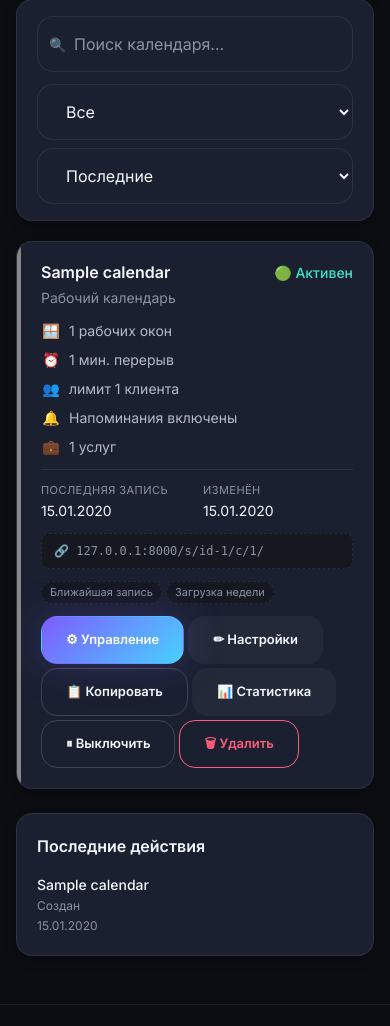
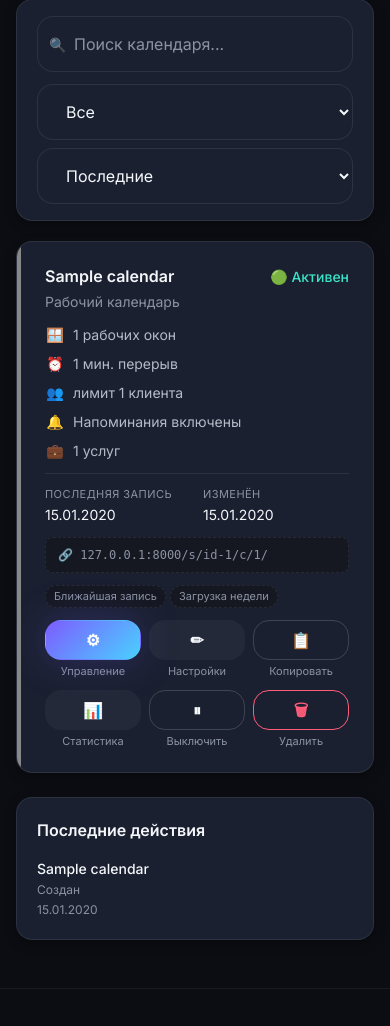
Before and after one commit to Kok321416/Apoinment_sistem_with_Anatoli, a FastAPI app: page /calendars/ in a window 390 px wide. Shown: the part 1568-2594 px from the top of the page. Run offline with FastAPI, Linux system fonts and the light colour scheme; the visitor is signed in with stand-in values (Sample User, id 1); tables that the repository leaves empty hold one stand-in row (values such as "Sample post").

Commit message:
Fix booking UX: phone validation, duplicate submit guard, calendar layout.
Move calendar settings to page top, enlarge calendar cards with action labels, and prevent double booking on public flow.

Co-authored-by: Cursor <cursoragent@cursor.com>

```diff
--- a/app/static/css/calendars-hub.css
+++ b/app/static/css/calendars-hub.css
@@ -279,17 +279,17 @@
 
 .calendars-grid {
     display: grid;
-    grid-template-columns: repeat(auto-fill, minmax(320px, 1fr));
-    gap: var(--space-lg);
+    grid-template-columns: repeat(auto-fill, minmax(380px, 1fr));
+    gap: var(--space-xl);
 }
 
 .cal-card {
     position: relative;
     display: flex;
     flex-direction: column;
-    min-height: 380px;
-    padding: var(--space-xl);
-    padding-left: calc(var(--space-xl) + 4px);
+    min-height: 460px;
+    padding: var(--space-2xl);
+    padding-left: calc(var(--space-2xl) + 4px);
     border-radius: var(--radius-md);
     background: var(--surface-200);
     border: 1px solid var(--border-default);
@@ -439,19 +439,42 @@
 }
 
 .cal-card__actions {
-    display: flex;
-    flex-wrap: wrap;
-    gap: var(--space-xs);
+    display: grid;
+    grid-template-columns: repeat(3, minmax(0, 1fr));
+    gap: var(--space-md) var(--space-sm);
     margin-top: auto;
 }
 
-.cal-card__actions .btn--sm {
-    font-size: 0.8125rem;
+.cal-card__action-item {
+    display: flex;
+    flex-direction: column;
+    align-items: center;
+    gap: var(--space-xs);
+    text-align: center;
+}
+
+.cal-card__action-item .btn--sm {
+    width: 100%;
+    min-height: 40px;
+    font-size: 1rem;
+}
+
+.cal-card__action-label {
+    font-size: 0.6875rem;
+    line-height: 1.3;
+    color: var(--text-muted);
+    max-width: 100%;
 }
 
 .cal-card__delete-form,
 .cal-card__toggle-form {
     margin: 0;
+    width: 100%;
+}
+
+.cal-card__toggle-form .btn,
+.cal-card__delete-form .btn {
+    width: 100%;
 }
 
 .calendars-filter-empty {
--- a/app/templates/calendars.html
+++ b/app/templates/calendars.html
@@ -8,7 +8,7 @@
 
 {% block page_css %}
 <link rel="stylesheet" href="/static/css/app.css?v=23">
-<link rel="stylesheet" href="/static/css/calendars-hub.css?v=1">
+<link rel="stylesheet" href="/static/css/calendars-hub.css?v=2">
 {% endblock %}
 
 {% block app_content %}
@@ -188,22 +188,40 @@
                         </div>
 
                         <div class="cal-card__actions">
-                            <a href="{{ cal.manage_url }}" class="btn btn--primary btn--sm">⚙ Управление</a>
-                            <a href="{{ cal.settings_url }}" class="btn btn--ghost btn--sm">✏ Настройки</a>
-                            <button type="button" class="btn btn--secondary btn--sm" data-link="{{ cal.booking_url }}" onclick="copyBookingLink(this)">📋 Копировать</button>
-                            <button type="button" class="btn btn--ghost btn--sm" data-stub-stats>📊 Статистика</button>
+                            <div class="cal-card__action-item">
+                                <a href="{{ cal.manage_url }}" class="btn btn--primary btn--sm" title="Расписание и окна записи">⚙</a>
+                                <span class="cal-card__action-label">Управление</span>
+                            </div>
+                            <div class="cal-card__action-item">
+                                <a href="{{ cal.settings_url }}" class="btn btn--ghost btn--sm" title="Перерывы и напоминания">✏</a>
+                                <span class="cal-card__action-label">Настройки</span>
+                            </div>
+                            <div class="cal-card__action-item">
+                                <button type="button" class="btn btn--secondary btn--sm" data-link="{{ cal.booking_url }}" onclick="copyBookingLink(this)" title="Ссылка для клиентов">📋</button>
+                                <span class="cal-card__action-label">Копировать</span>
+                            </div>
+                            <div class="cal-card__action-item">
+                                <button type="button" class="btn btn--ghost btn--sm" data-stub-stats title="Скоро">📊</button>
+                                <span class="cal-card__action-label">Статистика</span>
+                            </div>
+                            <div class="cal-card__action-item">
                                 <form method="POST" action="/calendars/" class="cal-card__toggle-form">
                                     <input type="hidden" name="csrf_token" value="{{ csrf_token }}">
                                     <input type="hidden" name="action" value="toggle_calendar">
                                     <input type="hidden" name="calendar_id" value="{{ cal.id }}">
-                                <button type="submit" class="btn btn--secondary btn--sm">{% if cal.is_active %}⏸ Выключить{% else %}▶ Включить{% endif %}</button>
+                                    <button type="submit" class="btn btn--secondary btn--sm" title="{% if cal.is_active %}Скрыть от клиентов{% else %}Показать клиентам{% endif %}">{% if cal.is_active %}⏸{% else %}▶{% endif %}</button>
                                 </form>
+                                <span class="cal-card__action-label">{% if cal.is_active %}Выключить{% else %}Включить{% endif %}</span>
+                            </div>
+                            <div class="cal-card__action-item">
                                 <form method="POST" action="/calendars/" class="cal-card__delete-form" onsubmit="return confirm('Удалить календарь?');">
                                     <input type="hidden" name="csrf_token" value="{{ csrf_token }}">
                                     <input type="hidden" name="action" value="delete_calendar">
                                     <input type="hidden" name="calendar_id" value="{{ cal.id }}">
-                                <button type="submit" class="btn btn--danger btn--sm">🗑 Удалить</button>
+                                    <button type="submit" class="btn btn--danger btn--sm" title="Удалить навсегда">🗑</button>
                                 </form>
+                                <span class="cal-card__action-label">Удалить</span>
+                            </div>
                         </div>
                     </article>
                     {% endfor %}
--- a/app/templates/public/calendar_book.html
+++ b/app/templates/public/calendar_book.html
@@ -86,5 +86,5 @@
 {% endblock %}
 
 {% block scripts %}
-<script src="/static/js/public-calendar-book.js?v=1" defer></script>
+<script src="/static/js/public-calendar-book.js?v=2" defer></script>
 {% endblock %}
```
Also changed, not shown: app/routers/public_specialist.py (+9 -6 lines), app/services/bookings.py (+32 -0 lines), app/static/css/calendar-schedule.css (+37 -15 lines), app/static/js/public-calendar-book.js (+18 -0 lines), app/static/js/public-welcome.js (added, +41 -0 lines), app/templates/calendar_detail.html (+28 -24 lines), app/templates/public/welcome.html (+6 -16 lines). Lines whose indentation alone changed are shown as unchanged.
